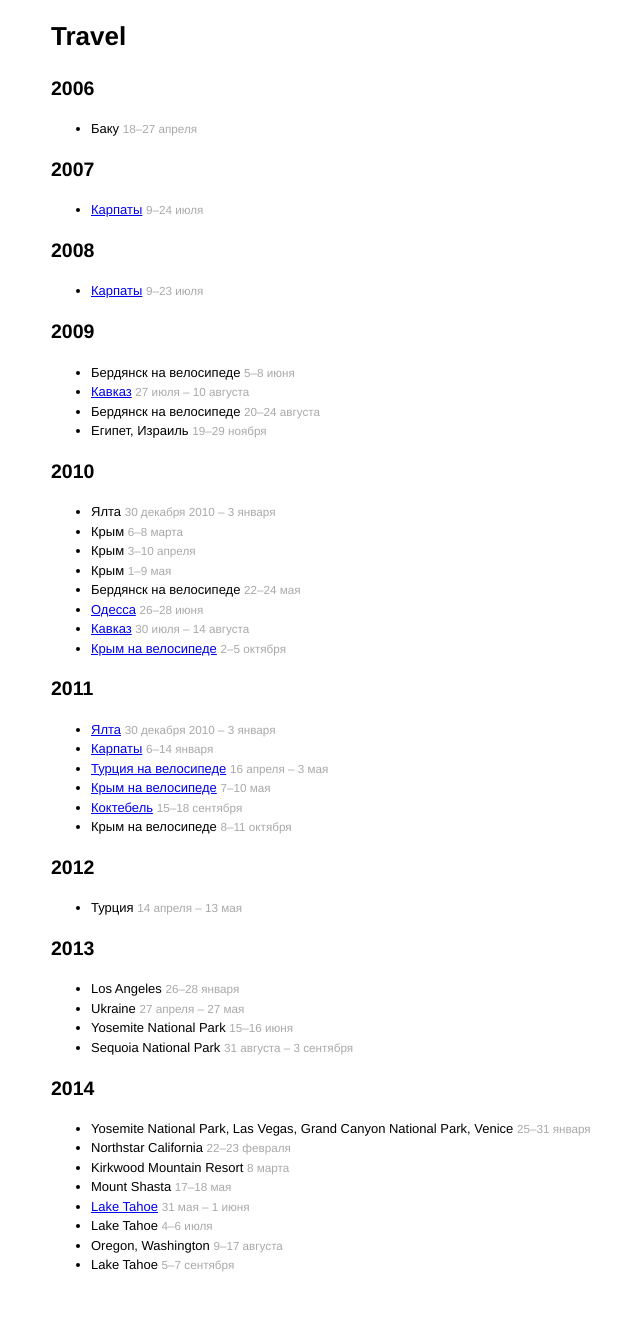
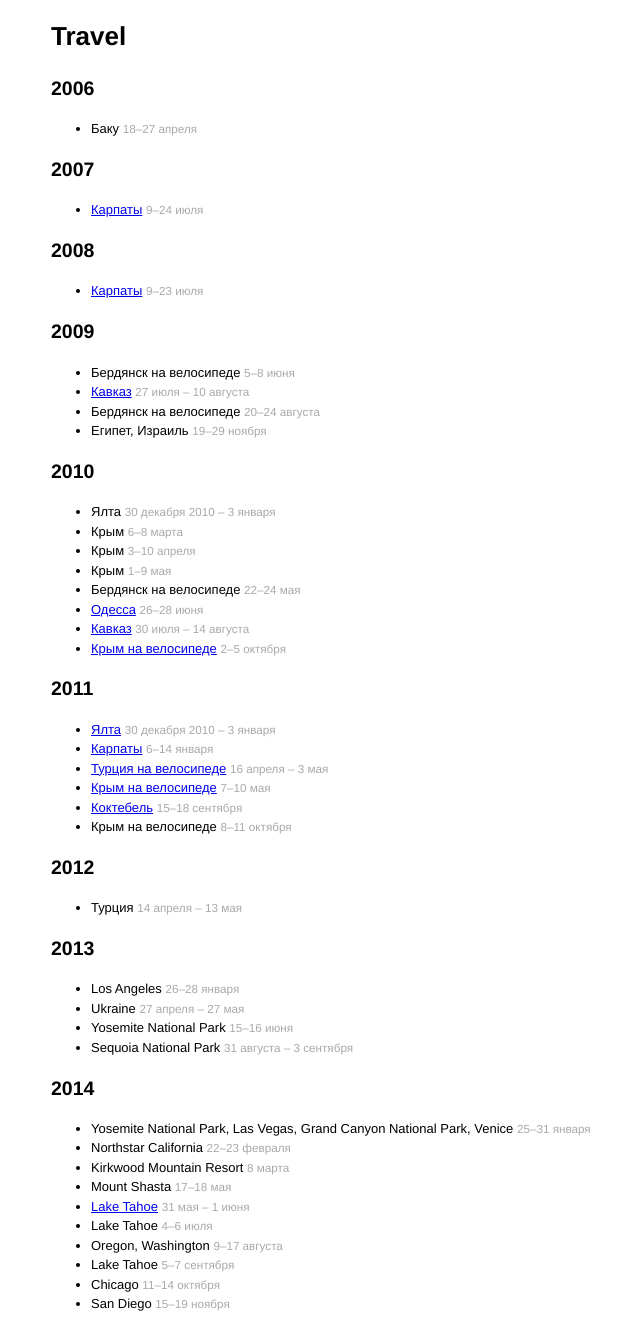
Before and after one commit to denis/denis.github.com, a Jekyll site: the page built from travel.md, in a window 1280 px wide. Shown: the whole page, without its empty margins (189-829 px from the left). Built offline with Jekyll 4.4.1, drawn with Linux system fonts in a browser that asks for light colours; comment, search, counter and statistics services are not loaded; before the commit the page ends 1288 px from its top, so only the background shows below that.

Commit message:
Add Chicago and San Diego 2014

```diff
--- a/travel.md
+++ b/travel.md
@@ -66,3 +66,5 @@ css: travel
 - Lake Tahoe <small>4–6 июля</small>
 - Oregon, Washington <small>9–17 августа</small>
 - Lake Tahoe <small>5–7 сентября</small>
+- Chicago <small>11–14 октября</small>
+- San Diego <small>15–19 ноября</small>
```
